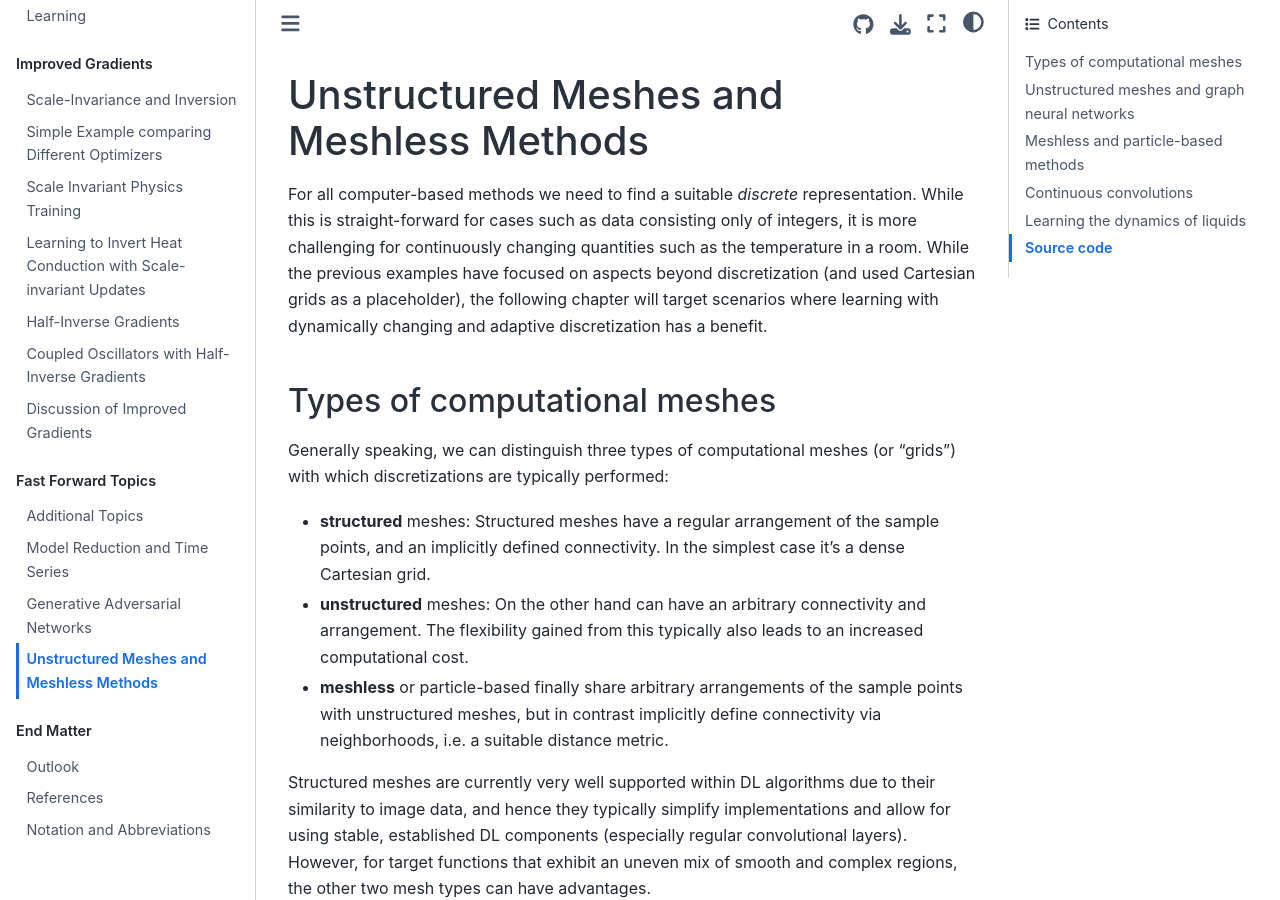
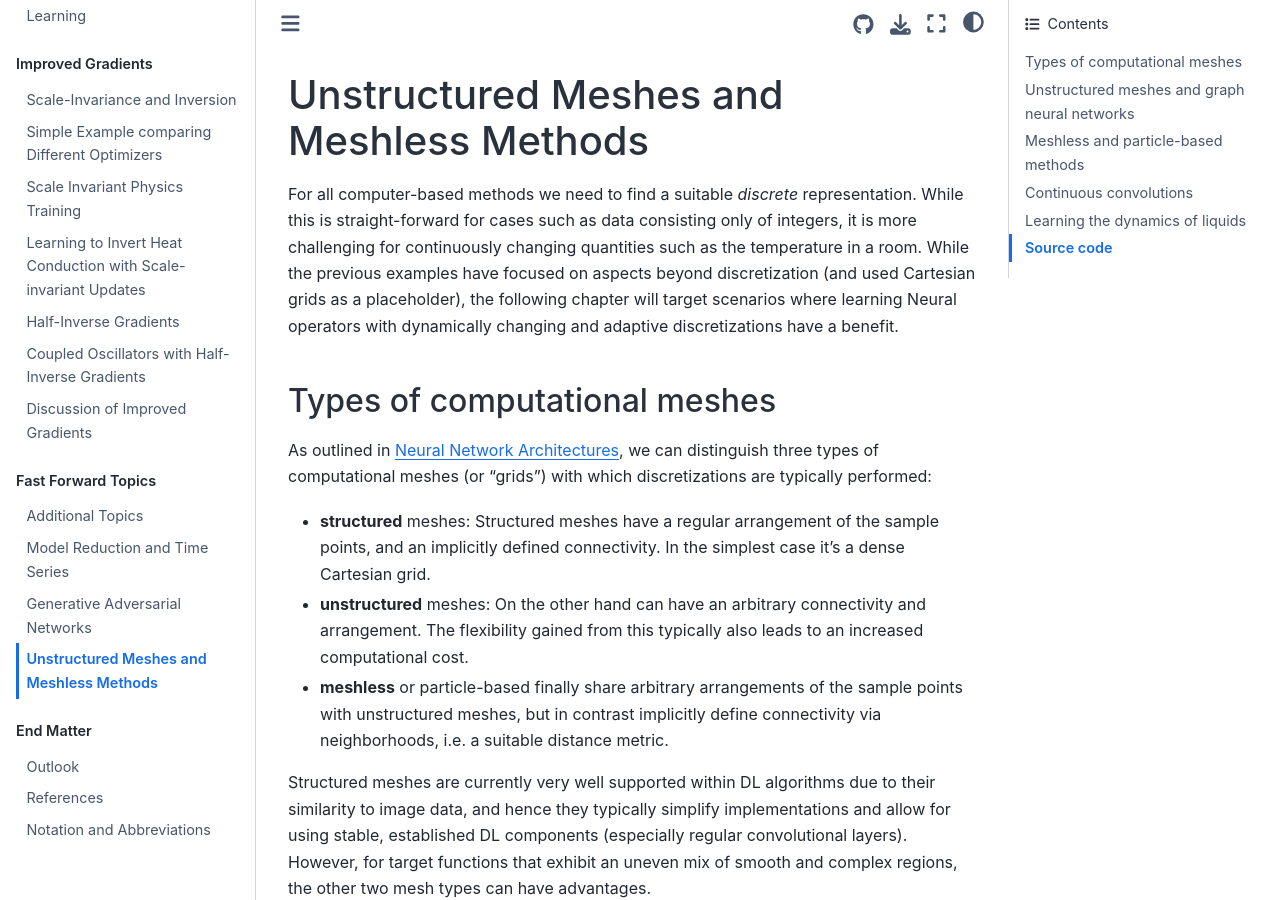
Before and after one commit to tum-pbs/pbdl-book, a Jupyter Book: the page built from others-lagrangian.md, in a window 1280 px wide and 900 px high. Built offline with Jupyter Book 1.0.4 settings and Sphinx 7.4.7 and the Sphinx Book theme 1.1.4, drawn with Linux system fonts in a browser that asks for light colours; pages that are not in the unit, such as notebooks, are missing from menus; cross-references to code outside the pages are shown as plain code; some of the changed text lies outside the part shown.

```diff
--- a/others-lagrangian.md
+++ b/others-lagrangian.md
@@ -6,12 +6,13 @@ While this is straight-forward for cases such as data consisting only of integer
 for continuously changing quantities such as the temperature in a room.
 While the previous examples have focused on aspects beyond discretization
 (and used Cartesian grids as a placeholder), the following chapter will target
-scenarios where learning with dynamically changing and adaptive discretization has a benefit.
+scenarios where learning Neural operators with dynamically changing
+and adaptive discretizations have a benefit.
 
 
 ## Types of computational meshes
 
-Generally speaking, we can distinguish three types of computational meshes (or "grids")
+As outlined in {doc}`supervised-arch`, we can distinguish three types of computational meshes (or "grids")
 with which discretizations are typically performed:
 
 - **structured** meshes: Structured meshes have a regular
```
Also changed, not shown: other parts of others-lagrangian.md (+2 -2 lines), others-GANs.md (+1 -1 lines), others-intro.md (+1 -1 lines), others-timeseries.md (+2 -2 lines), 1 other file.
